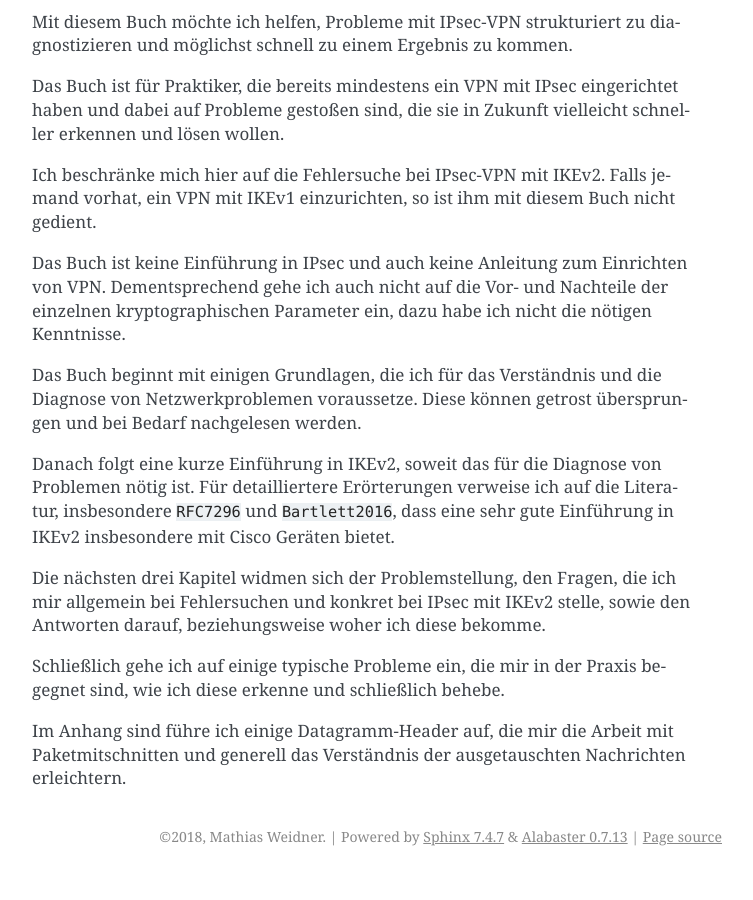
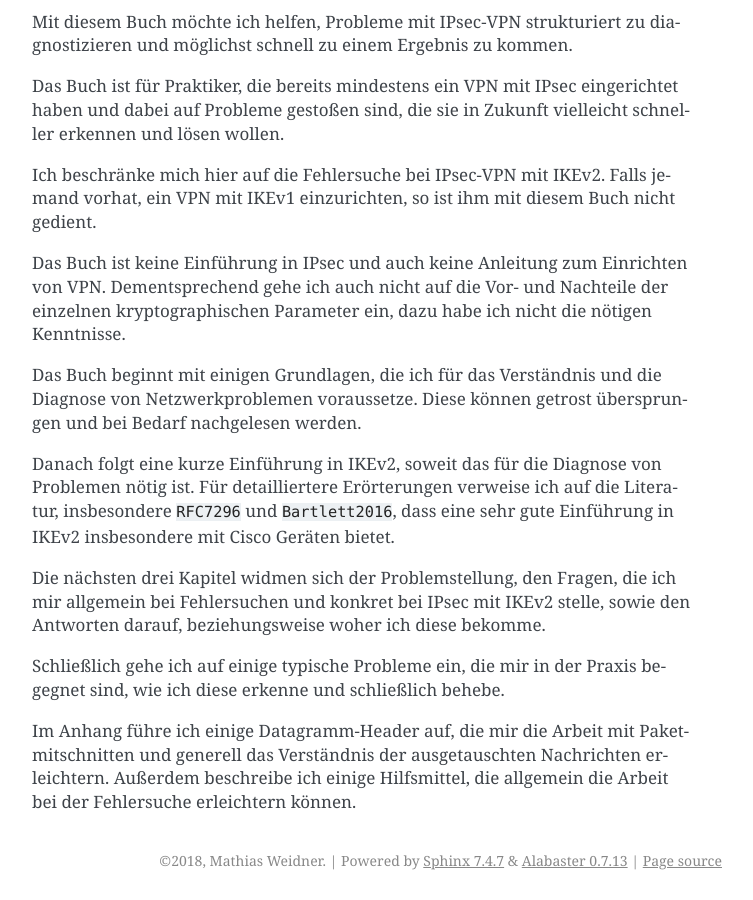
Before and after one commit to matwei-books/Fehlersuche-bei-IPsec-VPN-mit-IKEv2, a Sphinx documentation site: the page built from source/einfuehrung.rst, in a window 1280 px wide and 900 px high, scrolled down 1323 px. Shown: the whole window, without its empty margins (388-1141 px from the left). Built offline with Sphinx 7.4.7, drawn with Linux system fonts in a browser that asks for light colours; cross-references to code outside the pages are shown as plain code; before the commit the page ends 2199 px from its top, so only the background shows below that.

Commit message:
Kapitel über Hilfsmittel mit aufgeführt

```diff
--- a/source/einfuehrung.rst
+++ b/source/einfuehrung.rst
@@ -88,6 +88,7 @@ bekomme.
 Schließlich gehe ich auf einige typische Probleme ein, die mir in der
 Praxis begegnet sind, wie ich diese erkenne und schließlich behebe.
 
-Im Anhang sind führe ich einige Datagramm-Header auf, die mir die Arbeit
+Im Anhang führe ich einige Datagramm-Header auf, die mir die Arbeit
 mit Paketmitschnitten und generell das Verständnis der ausgetauschten
-Nachrichten erleichtern.
+Nachrichten erleichtern. Außerdem beschreibe ich einige Hilfsmittel, die
+allgemein die Arbeit bei der Fehlersuche erleichtern können.
```
